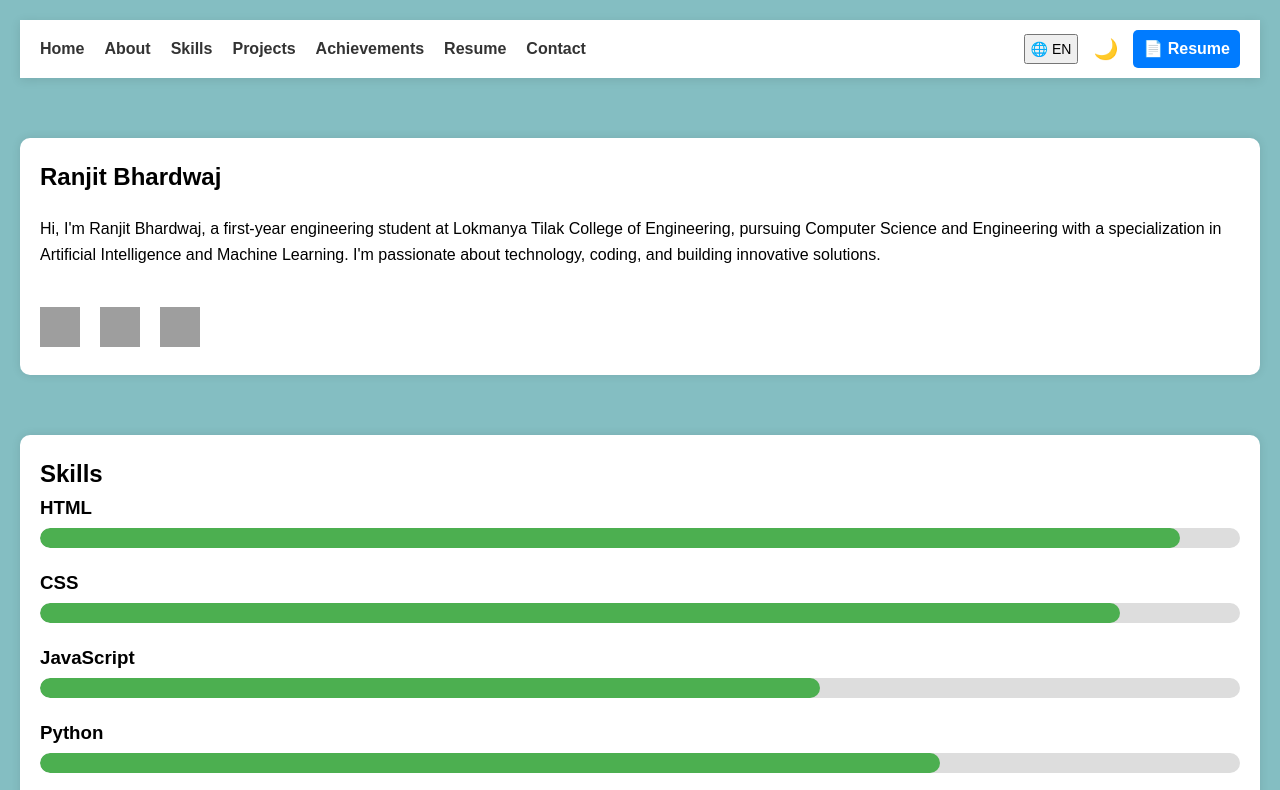
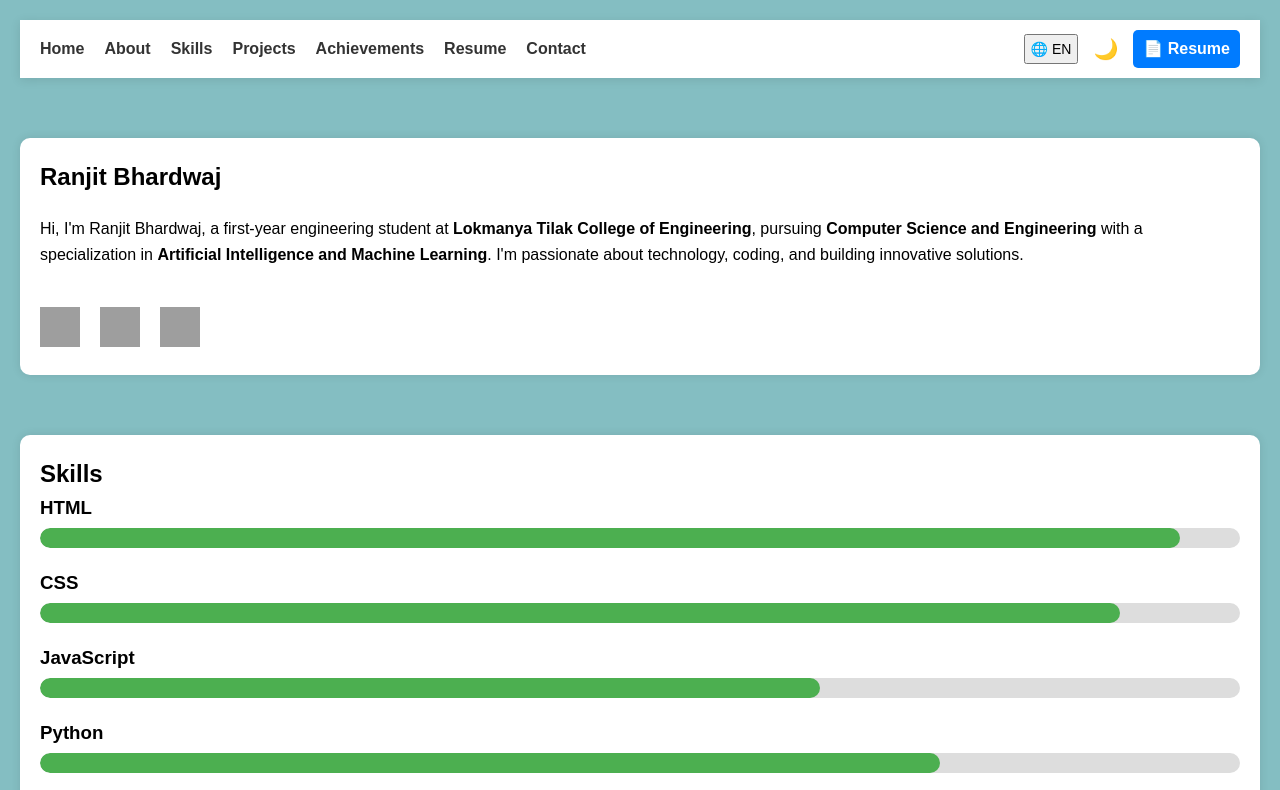
Before and after one commit to Ranjit1401/my-portfolio, a plain HTML site: page index.html in a window 1280 px wide. Shown: the top 790 px of the page. Drawn offline with Linux system fonts and the light colour scheme; grey boxes are pictures that could not be loaded.

Commit message:
Update index.html

```diff
--- a/index.html
+++ b/index.html
@@ -34,8 +34,8 @@
     <div class="about-container">
       <h2>Ranjit Bhardwaj</h2>
       <p>
-        Hi, I'm Ranjit Bhardwaj, a first-year engineering student at Lokmanya Tilak College of Engineering,
-        pursuing Computer Science and Engineering with a specialization in Artificial Intelligence and Machine Learning.
+        Hi, I'm Ranjit Bhardwaj, a first-year engineering student at <strong>Lokmanya Tilak College of Engineering</strong>,
+        pursuing <strong>Computer Science and Engineering </strong> with a specialization in <strong>Artificial Intelligence and Machine Learning</strong>.
         I'm passionate about technology, coding, and building innovative solutions.
       </p>
 
```
